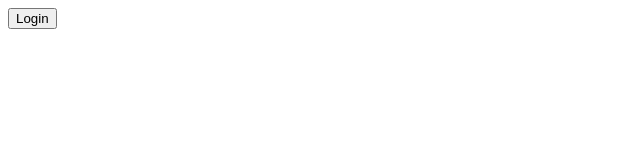
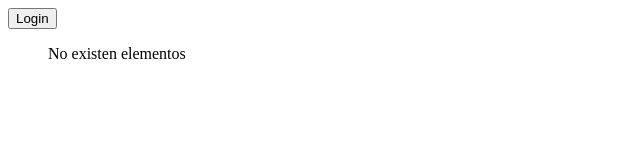
Before and after one commit to CMA976/angularig2, an Angular app: page / in a window 1280 px wide. Shown: the top 160 px of the page, without its empty margins (0-640 px from the left). Built offline with nearby package versions, Linux system fonts and the light colour scheme.

Commit message:
control flow and events

```diff
--- a/src/app/app.component.html
+++ b/src/app/app.component.html
@@ -2,5 +2,13 @@
   <div>{{name}}</div>
 }
 @else {
-  <button>Login</button>
+  <button (click)="handlerClick($event)">Login</button>
 }
+<ul>
+@for(item of data;track item){
+  <li>{{item}}</li>
+}
+@empty {
+  <div>No existen elementos</div>
+}
+</ul>
--- a/src/app/app.component.ts
+++ b/src/app/app.component.ts
@@ -11,4 +11,8 @@
 export class AppComponent {
   name = 'Pedro'
   isAutenticated = false
+  data = []
+  handlerClick(ev:Event){
+    this.isAutenticated = !this.isAutenticated
+  }
 }
```
Also changed, not shown: 1 other file (tests, documents, lock files or other folders).
